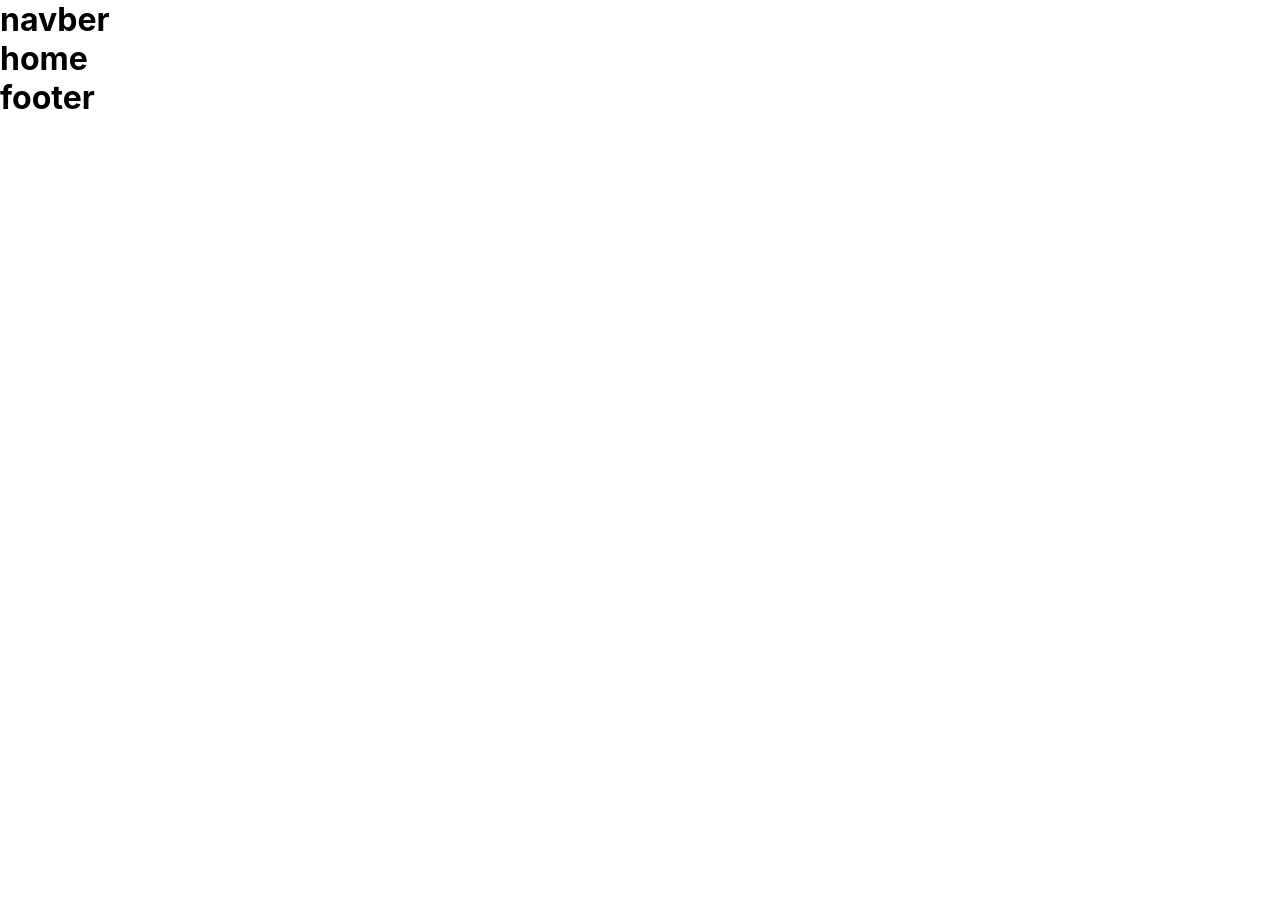
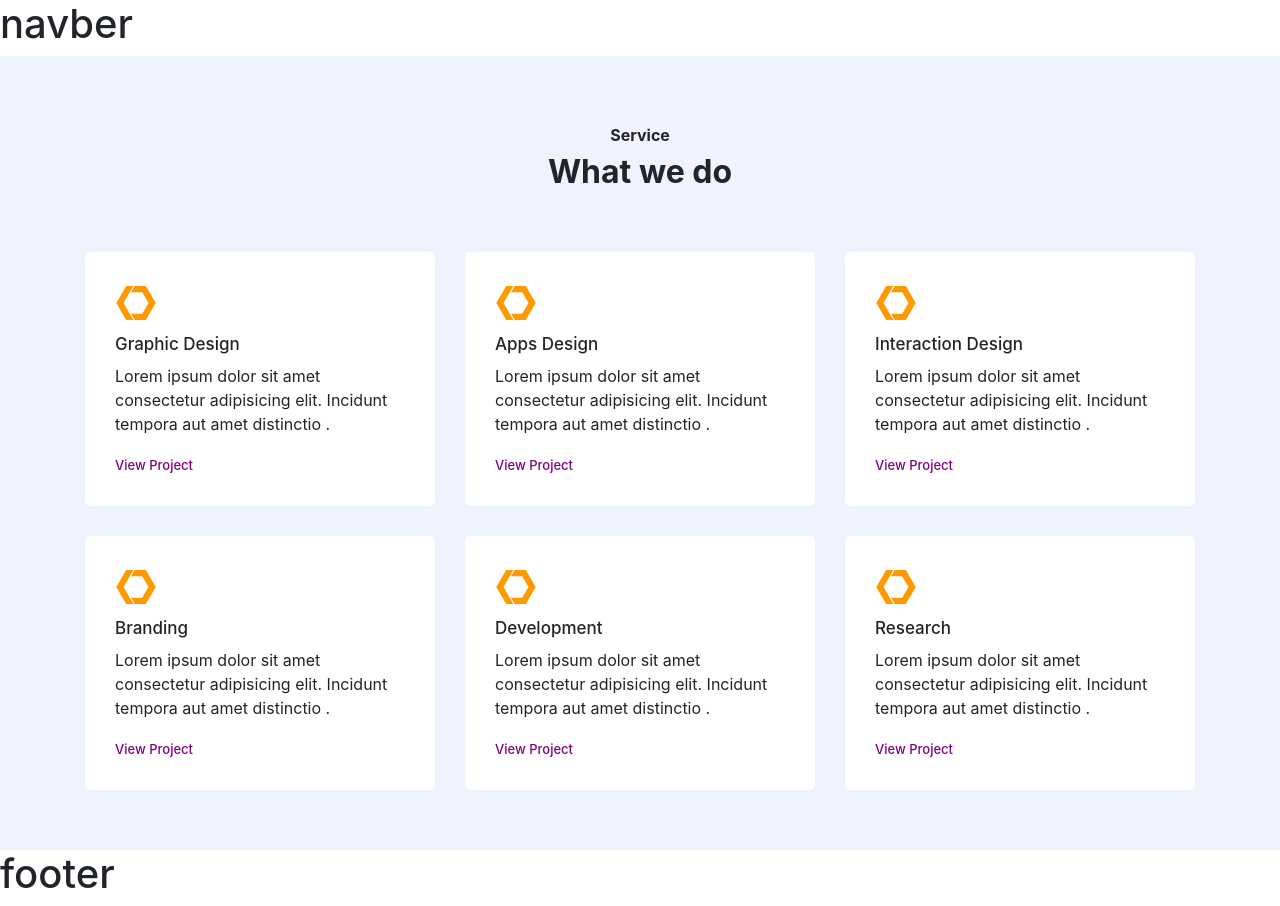
Before and after one commit to thetechdevs/reactjs-portfolio-1, a React (Create React App) app: page / in a window 1280 px wide. Before the commit the page ends 800 px from the top, so only its background shows below. Built offline with nearby package versions, Linux system fonts and the light colour scheme.

Commit message:
service section implement

```diff
--- a/package.json
+++ b/package.json
@@ -6,9 +6,13 @@
     "@testing-library/jest-dom": "^5.11.4",
     "@testing-library/react": "^11.1.0",
     "@testing-library/user-event": "^12.1.10",
+    "bootstrap": "^4.6.0",
     "react": "^17.0.1",
+    "react-bootstrap": "^1.5.2",
     "react-dom": "^17.0.1",
+    "react-icons": "^4.2.0",
     "react-scripts": "4.0.3",
+    "sass": "^1.32.8",
     "web-vitals": "^1.0.1"
   },
   "scripts": {
--- a/src/Components/Home/Home.jsx
+++ b/src/Components/Home/Home.jsx
@@ -1,10 +1,11 @@
 import React from "react";
 import Layout from "../Layout";
+import Service from "./Service";
 
 const Home = () => {
   return (
     <Layout>
-      <h1>home</h1>
+     <Service/>
     </Layout>
   );
 };
--- /dev/null
+++ b/src/Components/Home/Service.jsx
@@ -0,0 +1,41 @@
+import React from 'react';
+import { Col, Container, Row } from 'react-bootstrap';
+import ServiceCard from '../Utilities/ServiceCard/ServiceCard';
+import { IoLogoWebComponent } from "react-icons/io5";
+import serviceStyle from "./Service.module.scss";
+const Service = () => {
+    return (
+        <div className={serviceStyle.serviceMain}>
+            <h6 className={serviceStyle.serviceMain__service}>Service</h6>
+            <h1 className={serviceStyle.serviceMain__title}>
+                What we do
+            </h1>
+            <div className={serviceStyle.serviceMain__content}>
+            <Container>
+  <Row>
+    <Col xs={12} sm={6} md={4} lg={4} xl={4}>
+      <ServiceCard icon={<IoLogoWebComponent/>} title="Graphic Design" />
+    </Col>
+    <Col xs={12} sm={6} md={4} lg={4} xl={4}>
+    <ServiceCard icon={<IoLogoWebComponent/>} title="Apps Design"/>
+    </Col>
+    <Col xs={12} sm={6} md={4} lg={4} xl={4}>
+    <ServiceCard icon={<IoLogoWebComponent/>} title="Interaction Design"/>
+    </Col>
+    <Col xs={12} sm={6} md={4} lg={4} xl={4}>
+    <ServiceCard icon={<IoLogoWebComponent/>} title="Branding "/>
+    </Col>
+    <Col xs={12} sm={6} md={4} lg={4} xl={4}>
+    <ServiceCard icon={<IoLogoWebComponent/>} title="Development"/>
+    </Col>
+    <Col xs={12} sm={6} md={4} lg={4} xl={4}>
+    <ServiceCard icon={<IoLogoWebComponent/>} title="Research "/>
+    </Col>
+  </Row>
+</Container>
+            </div>
+        </div>
+    );
+};
+
+export default Service;
--- /dev/null
+++ b/src/Components/Home/Service.module.scss
@@ -0,0 +1,17 @@
+.serviceMain {
+	background-color: #eef3ff;
+	padding: 30px 30px;
+	.serviceMain__service {
+		text-align: center;
+		padding-top: 40px;
+		font-weight: bold;
+	}
+	.serviceMain__title {
+		text-align: center;
+		font-size: 32px;
+		margin-bottom: 60px;
+		font-weight: bold;
+	}
+	.serviceMain__content {
+	}
+}
--- /dev/null
+++ b/src/Components/Utilities/ServiceCard/ServiceCard.jsx
@@ -0,0 +1,19 @@
+import React from 'react';
+import { IoLogoWebComponent } from "react-icons/io5";
+import ServiceCardStyle from './ServiceCard.module.scss'
+const ServiceCard = ({icon , title}) => {
+    return (
+        <div className={ServiceCardStyle.ServiceCardMain}>
+        <div className={ServiceCardStyle.ServiceCardMain__container}>
+         {icon}
+        <h4 className={ServiceCardStyle.ServiceCardMain__container__title}>{title}</h4>
+        <p>Lorem ipsum dolor sit amet consectetur adipisicing elit. Incidunt tempora aut amet distinctio .</p>
+        <a href="/">
+            View Project
+        </a>
+        </div>
+    </div>
+    );
+};
+
+export default ServiceCard;
--- /dev/null
+++ b/src/Components/Utilities/ServiceCard/ServiceCard.module.scss
@@ -0,0 +1,31 @@
+.ServiceCardMain {
+	background-color: #ffffff;
+	margin-bottom: 30px;
+	// height: 250px;
+	border-radius: 5px;
+	transition: box-shadow 0.5s;
+	.ServiceCardMain__container {
+		padding: 30px;
+		svg {
+			fill: #ff9900;
+			font-size: 42px;
+		}
+		.ServiceCardMain__container__title {
+			font-size: 17px;
+			margin: 10px 0px;
+		}
+		p {
+			font-weight: 400;
+		}
+		a {
+			color: purple;
+			font-weight: 500;
+			font-size: 13px;
+		}
+	}
+
+	&:hover {
+		transition: box-shadow 0.5s;
+		box-shadow: 10px 10px 25px rgba(0, 0, 0, 0.1);
+	}
+}
```
Also changed, not shown: src/index.js (+9 -9 lines), 1 other file (tests, documents, lock files or other folders).
